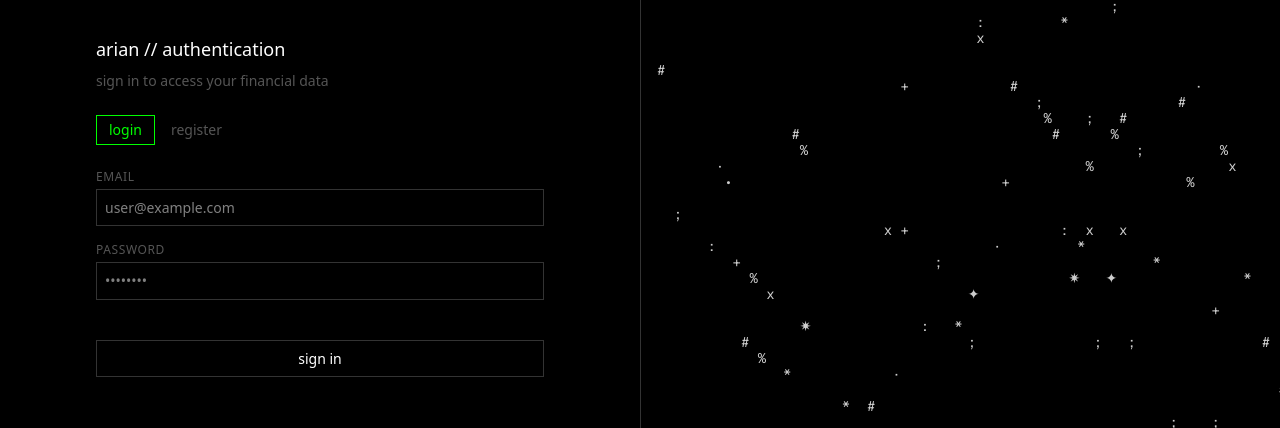
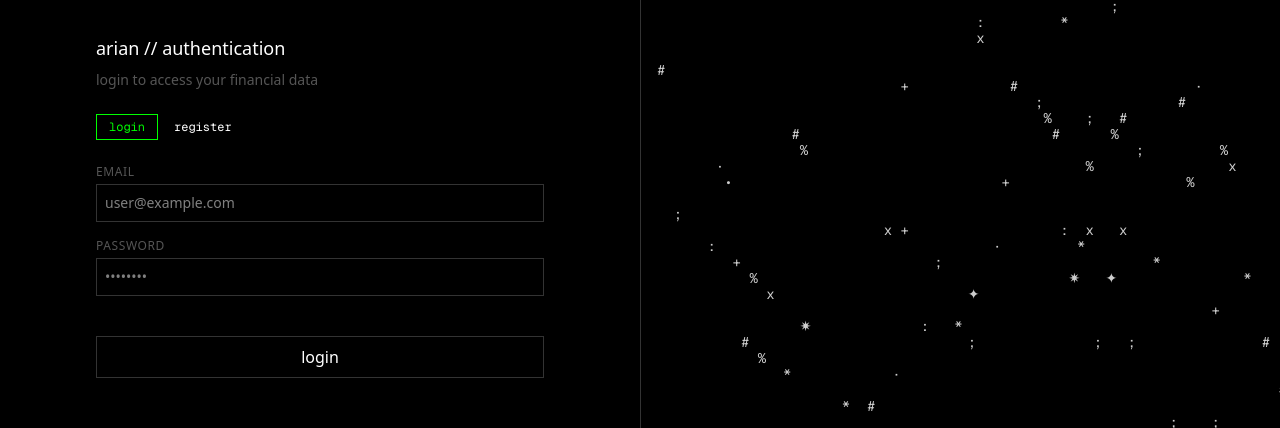
Before and after one commit to xhos/arian-web, a Next.js app: page /login in a window 1280 px wide. Shown: the part 194-622 px from the top of the page. Built offline with nearby package versions, Linux system fonts and the light colour scheme.

Commit message:
create reusable components

```diff
--- a/package.json
+++ b/package.json
@@ -9,9 +9,11 @@
     "lint": "next lint"
   },
   "dependencies": {
+    "clsx": "^2.1.1",
+    "next": "15.4.6",
     "react": "19.1.0",
     "react-dom": "19.1.0",
-    "next": "15.4.6"
+    "tailwind-merge": "^3.3.1"
   },
   "devDependencies": {
     "typescript": "^5",
--- a/src/app/globals.css
+++ b/src/app/globals.css
@@ -75,11 +75,18 @@ body {
   color: var(--foreground);
   font-family: inherit;
   padding: 0.5rem;
+  transition: border-color 0.2s ease;
+}
+
+.tui-input:hover {
+  border-color: var(--accent);
+  opacity: 0.8;
 }
 
 .tui-input:focus {
   outline: none;
   border-color: var(--accent);
+  opacity: 1;
 }
 
 .tui-button {
--- a/src/app/login/page.tsx
+++ b/src/app/login/page.tsx
@@ -1,6 +1,9 @@
 "use client";
 
 import { useState } from "react";
+import { Button } from "@/components/ui/button";
+import { Input } from "@/components/ui/input";
+import { Label } from "@/components/ui/label";
 
 export default function LoginPage() {
   const [mode, setMode] = useState<"login" | "register">("login");
@@ -28,7 +31,7 @@ export default function LoginPage() {
         <h1 className="text-lg mb-2">arian // authentication</h1>
         <p className="text-sm tui-muted">
           {mode === "login"
-            ? "sign in to access your financial data"
+            ? "login to access your financial data"
             : "create an account to start tracking"
           }
         </p>
@@ -36,56 +39,48 @@ export default function LoginPage() {
 
         {/* mode toggle */}
         <div className="mb-6 flex gap-1">
-          <button
+          <Button
             onClick={() => setMode("login")}
-            className={`text-sm px-3 py-1 transition-colors ${
-              mode === "login"
-                ? "tui-accent bg-accent/10 border border-accent/30"
-                : "tui-muted hover:text-foreground"
-            }`}
+            variant={mode === "login" ? "accent" : "ghost"}
+            size="sm"
           >
             login
-          </button>
-          <button
+          </Button>
+          <Button
             onClick={() => setMode("register")}
-            className={`text-sm px-3 py-1 transition-colors ${
-              mode === "register"
-                ? "tui-accent bg-accent/10 border border-accent/30"
-                : "tui-muted hover:text-foreground"
-            }`}
+            variant={mode === "register" ? "accent" : "ghost"}
+            size="sm"
           >
             register
-          </button>
+          </Button>
         </div>
 
         {/* form */}
         <form onSubmit={handleSubmit} className="space-y-4">
 
           <div>
-            <label htmlFor="email" className="block text-xs tui-muted mb-1 uppercase tracking-wider">
+            <Label htmlFor="email">
               email
-            </label>
-            <input
+            </Label>
+            <Input
               id="email"
               type="email"
               value={formData.email}
               onChange={(e) => handleInputChange("email", e.target.value)}
-              className="w-full tui-input"
               required
               placeholder="user@example.com"
             />
           </div>
 
           <div>
-            <label htmlFor="password" className="block text-xs tui-muted mb-1 uppercase tracking-wider">
+            <Label htmlFor="password">
               password
-            </label>
-            <input
+            </Label>
+            <Input
               id="password"
               type="password"
               value={formData.password}
               onChange={(e) => handleInputChange("password", e.target.value)}
-              className="w-full tui-input"
               required
               placeholder="••••••••"
             />
@@ -93,27 +88,27 @@ export default function LoginPage() {
 
           {mode === "register" && (
             <div>
-              <label htmlFor="confirmPassword" className="block text-xs tui-muted mb-1 uppercase tracking-wider">
+              <Label htmlFor="confirmPassword">
                 confirm password
-              </label>
-              <input
+              </Label>
+              <Input
                 id="confirmPassword"
                 type="password"
                 value={formData.confirmPassword}
                 onChange={(e) => handleInputChange("confirmPassword", e.target.value)}
-                className="w-full tui-input"
                 required
                 placeholder="••••••••"
               />
             </div>
           )}
 
-          <button
+          <Button
             type="submit"
-            className="w-full tui-button py-3 mt-6"
+            className="w-full mt-6"
+            size="lg"
           >
-            {mode === "login" ? "sign in" : "create account"}
-          </button>
+            {mode === "login" ? "login" : "create account"}
+          </Button>
 
         </form>
 
--- /dev/null
+++ b/src/components/ui/button.tsx
@@ -0,0 +1,49 @@
+import * as React from "react";
+import { cn } from "@/lib/utils";
+
+interface ButtonProps extends React.ButtonHTMLAttributes<HTMLButtonElement> {
+  variant?: "default" | "outline" | "ghost" | "accent";
+  size?: "default" | "sm" | "lg";
+  asChild?: boolean;
+}
+
+const Button = React.forwardRef<HTMLButtonElement, ButtonProps>(
+  ({ className, variant = "default", size = "default", asChild = false, ...props }, ref) => {
+    const baseClasses = "inline-flex items-center justify-center font-mono transition-colors focus-visible:outline-none disabled:pointer-events-none disabled:opacity-50";
+
+    const variants = {
+      default: "tui-button hover:bg-tui-border active:bg-tui-muted",
+      outline: "border border-tui-border bg-transparent hover:bg-tui-border",
+      ghost: "hover:bg-tui-border/50",
+      accent: "tui-accent bg-accent/10 border border-accent/30 hover:bg-accent/20"
+    };
+
+    const sizes = {
+      default: "px-4 py-2 text-sm",
+      sm: "px-3 py-1 text-xs",
+      lg: "px-6 py-3 text-base"
+    };
+
+    const classes = cn(
+      baseClasses,
+      variants[variant],
+      sizes[size],
+      className
+    );
+
+    if (asChild) {
+      return <div className={classes} />;
+    }
+
+    return (
+      <button
+        className={classes}
+        ref={ref}
+        {...props}
+      />
+    );
+  }
+);
+Button.displayName = "Button";
+
+export { Button, type ButtonProps };
--- /dev/null
+++ b/src/components/ui/input.tsx
@@ -0,0 +1,20 @@
+import * as React from "react";
+import { cn } from "@/lib/utils";
+
+interface InputProps extends React.InputHTMLAttributes<HTMLInputElement> {}
+
+const Input = React.forwardRef<HTMLInputElement, InputProps>(
+  ({ className, type, ...props }, ref) => {
+    return (
+      <input
+        type={type}
+        className={cn("w-full tui-input", className)}
+        ref={ref}
+        {...props}
+      />
+    );
+  }
+);
+Input.displayName = "Input";
+
+export { Input, type InputProps };
--- /dev/null
+++ b/src/components/ui/label.tsx
@@ -0,0 +1,19 @@
+import * as React from "react";
+import { cn } from "@/lib/utils";
+
+interface LabelProps extends React.LabelHTMLAttributes<HTMLLabelElement> {}
+
+const Label = React.forwardRef<HTMLLabelElement, LabelProps>(
+  ({ className, ...props }, ref) => {
+    return (
+      <label
+        ref={ref}
+        className={cn("block text-xs tui-muted mb-1 uppercase tracking-wider hover:tui-accent transition-colors cursor-pointer", className)}
+        {...props}
+      />
+    );
+  }
+);
+Label.displayName = "Label";
+
+export { Label, type LabelProps };
--- /dev/null
+++ b/src/lib/utils.ts
@@ -0,0 +1,6 @@
+import { type ClassValue, clsx } from "clsx";
+import { twMerge } from "tailwind-merge";
+
+export function cn(...inputs: ClassValue[]) {
+  return twMerge(clsx(inputs));
+}
```
Also changed, not shown: 1 other file (tests, documents, lock files or other folders).
